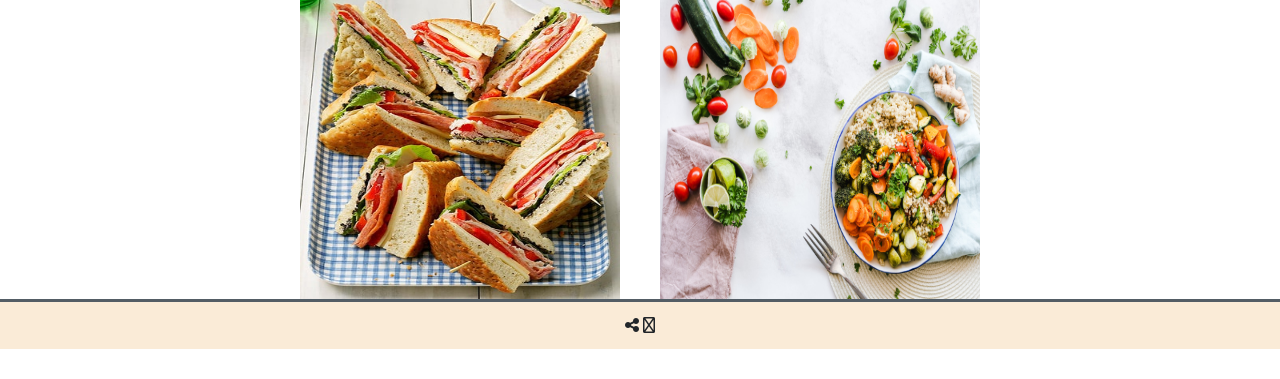
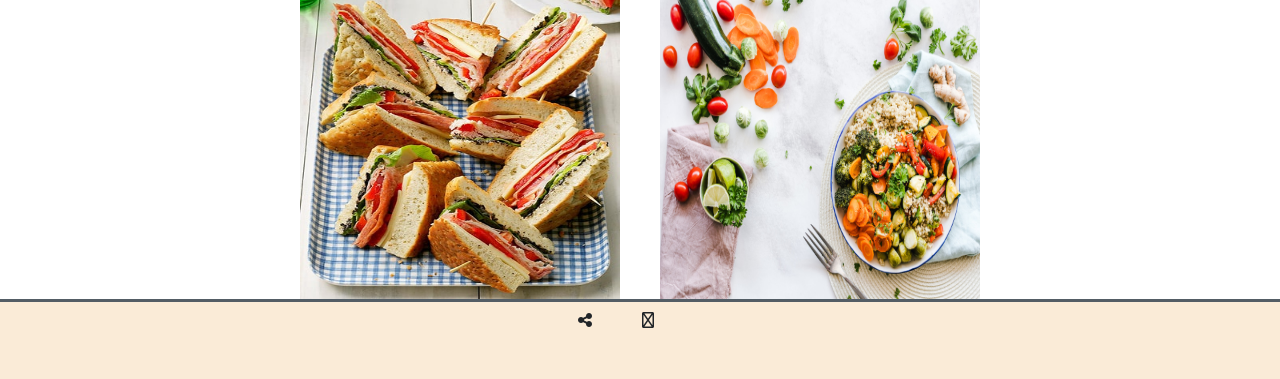
Before and after one commit to heidi-gouider/heidi, a PHP site: page /HTML/index.html in a window 1280 px wide. Shown: the part 1103-1482 px from the top of the page. Before the commit the page ends 1452 px from the top, so only its background shows below. Run offline with PHP 8.4, Linux system fonts and the light colour scheme.

Commit message:
modif commentaire

```diff
--- a/FRONT/STATIQUE/CSS/style.css
+++ b/FRONT/STATIQUE/CSS/style.css
@@ -184,11 +184,12 @@ menu a:visited {
 
 }
 
-/* ////////////// LE FOOTER INCLU DANS TOUTES LES PAGES /////////////// */
+/* ////////////// LE FOOTER /////////////// */
 
 footer {
     width: 100%;
-    height: 50px;
+    height: 80px;
+    /* margin: auto; */
     display: flex;
     bottom: 0;
     position: relative;
@@ -204,7 +205,10 @@ footer {
     /* display: flex;
     justify-content: center;
     align-items: center; */
-
+}
+.network i{
+    width: 60px;
+    height: 60px;
 }
 /* #open-liens{
     display: flex;
@@ -236,8 +240,6 @@ nav {
 .link-external i {
     /* margin: auto;
     padding: auto; */
-    width: 20px;
-    height: 20px;
     text-decoration: none;
     display: none;
 }
```
